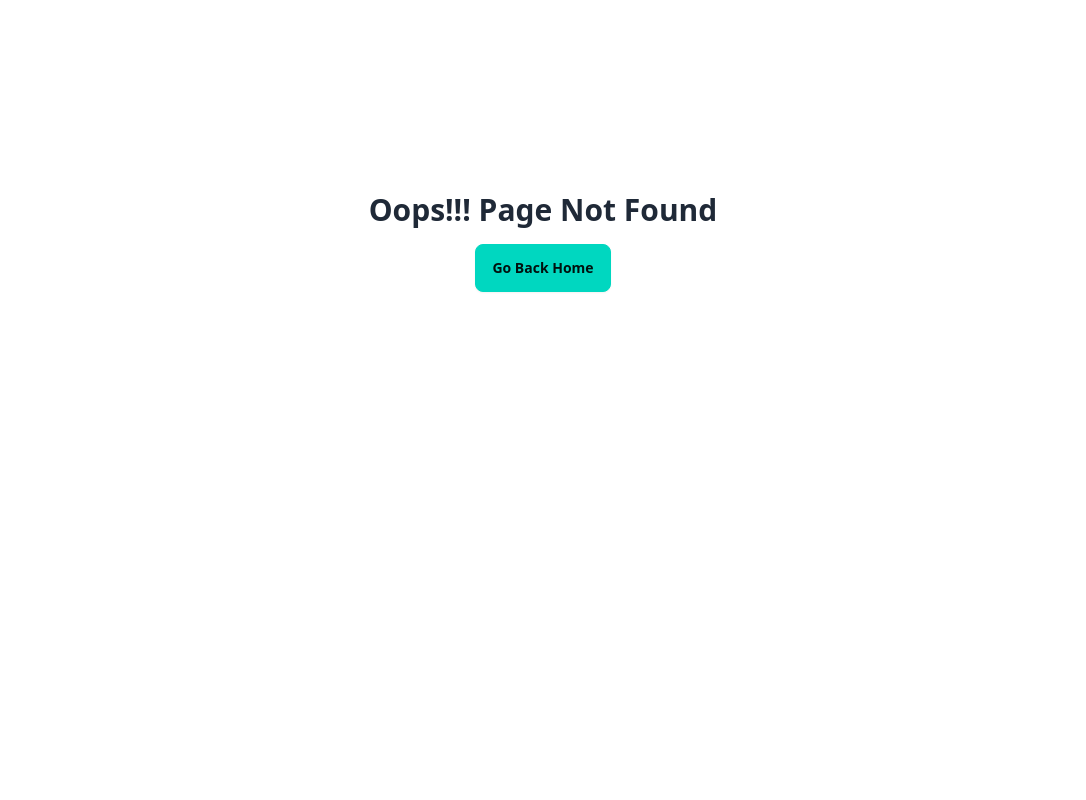
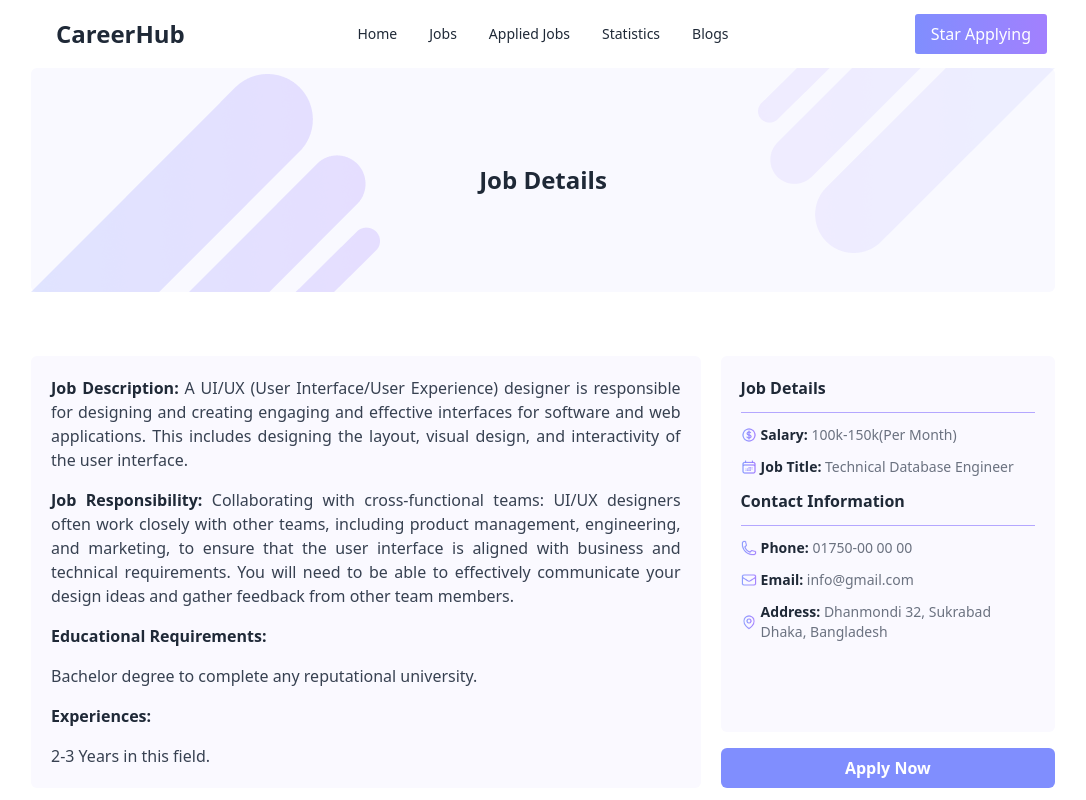
Before and after one commit to Soykot-dev/Career-Hub, a React (Vite) app: page /job/1 in a window 1280 px wide. Before the commit this address had no page. Shown: the top 800 px of the page, without its empty margins (97-1183 px from the left). Built offline with nearby package versions, Linux system fonts and the light colour scheme.

Commit message:
Add job details page and update job component with routing

```diff
--- a/src/Components/Job/Job.jsx
+++ b/src/Components/Job/Job.jsx
@@ -1,8 +1,9 @@
 import PropTypes from 'prop-types';
 import locationPng from '../../assets/icons/Location.png'
 import money from '../../assets/icons/money2.png'
+import { Link } from 'react-router-dom';
 const Job = ({ job }) => {
-    const { logo, job_title, company_name, remote_or_onsite, job_type, location, salary } = job;
+    const {id, logo, job_title, company_name, remote_or_onsite, job_type, location, salary } = job;
     return (
         <div className="border rounded-md p-6 space-y-2 hover:shadow-lg hover:border-[#808EFE] transition duration-200 hover:bg-gray-50">
             <div className=""><img className='w-20' src={logo} alt="" /></div>
@@ -22,7 +23,9 @@ const Job = ({ job }) => {
                     <p className="text-sm">{salary}</p>
                 </div>
             </div>
-            <button className='px-4 py-2 text-white font-medium rounded-[3px] bg-gradient-to-r from-[#808EFE] hover:from-[#875cff] to-[#a280fe] hover:to-[#5b6eff] duration-1000'>View Details</button>
+            <Link to={`/job/${id}`}>
+                <button className='px-4 py-2 text-white font-medium rounded-[3px] bg-gradient-to-r from-[#808EFE] hover:from-[#875cff] to-[#a280fe] hover:to-[#5b6eff] duration-1000'>View Details</button>
+            </Link>
         </div>
     );
 };
--- /dev/null
+++ b/src/Components/JobDetails/JobDetails.jsx
@@ -0,0 +1,68 @@
+import { useLoaderData, useParams } from "react-router-dom";
+import bg1 from '../../assets/images/bg1.png'
+import bg2 from '../../assets/images/bg2.png'
+import moneyImg from '../../assets/icons/money.png'
+import calendarImg from '../../assets/icons/calendar.png'
+import phoneImg from '../../assets/icons/phone.png'
+import emailImg from '../../assets/icons/email.png'
+import locationImg from '../../assets/icons/location2.png'
+
+const JobDetails = () => {
+    const jobs = useLoaderData();
+    const { id } = useParams();
+    const job = jobs.find(job => job.id === parseInt(id));
+    const { job_title, salary, contact_information, job_description, job_responsibility, educational_requirements, experiences } = job;
+    const { phone, email, address } = contact_information;
+    return (
+        <div className="mb-16">
+            <div className="relative flex justify-center items-center bg-[#F9F9FF] rounded-md h-56">
+                <img className="absolute left-0 bottom-0" src={bg1} alt="" />
+                <h3 className="text-2xl font-semibold">Job Details</h3>
+                <img className="absolute right-0 top-0" src={bg2} alt="" />
+            </div>
+            <div className="flex flex-col md:flex-row gap-5  md:mt-16 mx-3 md:mx-0">
+                <div className="md:w-2/3 bg-[#faf9ff] p-5 space-y-4 rounded-md text-justify">
+                    <p className="font-semibold">Job Description: <span className="font-normal text-gray-700">{job_description}</span></p>
+                    <p className="font-semibold">Job Responsibility: <span className="font-normal text-gray-700">{job_responsibility}</span></p>
+                    <p className="font-semibold">Educational Requirements:</p>
+                    <p className="font-normal text-gray-700">{educational_requirements}</p>
+                    <p className="font-semibold">Experiences:</p>
+                    <p className="font-normal text-gray-700">{experiences}</p>
+                </div>
+                <div className="md:w-2/6 flex flex-col rounded-md">
+                    <div className="space-y-3 flex-grow rounded-md p-5 bg-[#faf9ff]">
+                        <p className="font-semibold">Job Details</p>
+                        <hr className="border-[#b4a7ff]" />
+                        <div className="flex items-center gap-1">
+                            <img className="w-4" src={moneyImg} alt="" />
+                            <p className="text-sm font-semibold">Salary: <span className="font-normal text-gray-500">{salary}(Per Month)</span></p>
+                        </div>
+                        <div className="flex items-center gap-1">
+                            <img className="w-4" src={calendarImg} alt="" />
+                            <p className="text-sm font-semibold">Job Title: <span className="font-normal text-gray-500">{job_title}</span></p>
+                        </div>
+                        <p className="font-semibold">Contact Information</p>
+                        <hr className="border-[#b4a7ff]" />
+                        <div className="flex items-center gap-1">
+                            <img className="w-4" src={phoneImg} alt="" />
+                            <p className="text-sm font-semibold">Phone: <span className="font-normal text-gray-500">{phone}</span></p>
+                        </div>
+                        <div className="flex items-center gap-1">
+                            <img className="w-4" src={emailImg} alt="" />
+                            <p className="text-sm font-semibold">Email: <span className="font-normal text-gray-500">{email}</span></p>
+                        </div>
+                        <div className="flex items-center gap-1">
+                            <img className="w-4" src={locationImg} alt="" />
+                            <p className="text-sm font-semibold">Address: <span className="font-normal text-gray-500">{address}</span></p>
+                        </div>
+                    </div>
+                    <div className="">
+                        <button className="w-full mt-4 bg-[#808EFE] text-white font-semibold py-2 rounded-md">Apply Now</button>
+                    </div>
+                </div>
+            </div>
+        </div>
+    );
+};
+
+export default JobDetails;
--- a/src/main.jsx
+++ b/src/main.jsx
@@ -7,6 +7,7 @@ import Root from './Components/Root/Root'
 import AppliedJobs from './Components/AppliedJobs/AppliedJobs'
 import Statistics from './Components/Statistics/Statistics'
 import Error from './Components/Error/Error'
+import JobDetails from './Components/JobDetails/JobDetails'
 
 const router = createBrowserRouter([
   {
@@ -25,6 +26,11 @@ const router = createBrowserRouter([
       {
         path: '/statistics',
         element: <Statistics></Statistics>
+      },
+      {
+        path: '/job/:id',
+        element: <JobDetails></JobDetails>,
+        loader: () => fetch('../jobs.json')
       }
     ]
   }
```
